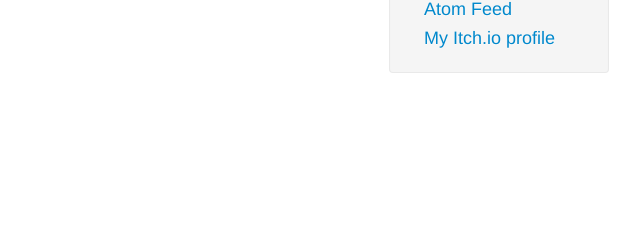
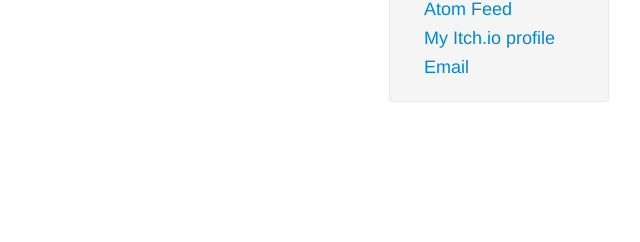
Before and after one commit to ideosyncrasov/ideosyncrasov.github.io, a plain HTML site: page archives.html in a window 1280 px wide. Shown: the part 219-461 px from the top of the page, 501-1141 px from the left. Drawn offline with nearby package versions, Linux system fonts and the light colour scheme; a web font is replaced by a local one.

Commit message:
Generate Pelican site

```diff
--- a/archives.html
+++ b/archives.html
@@ -50,6 +50,7 @@
               <li class="nav-header">Links</li>
               <li><a href="https://ideosyncrasov.github.io/feeds/all.atom.xml">Atom Feed</a></li>
               <li><a href="https://bourbaki.itch.io/">My Itch.io profile</a></li>
+              <li><a href="mailto:krasov@fea.st">Email</a></li>
             </ul>
           </div><!-- /#menu -->
         </div>
```
Also changed, not shown: author/krasov.html (+1 -0 lines), authors.html (+1 -0 lines), categories.html (+1 -0 lines), category/misc.html (+1 -0 lines), day-1.html (+1 -0 lines), day-10.html (+1 -0 lines), day-2.html (+1 -0 lines), day-3.html (+1 -0 lines), day-4.html (+1 -0 lines), day-5.html (+1 -0 lines), day-7.html (+1 -0 lines), day-8.html (+1 -0 lines), day-9.html (+1 -0 lines), index.html (+1 -0 lines), 3 more files.
